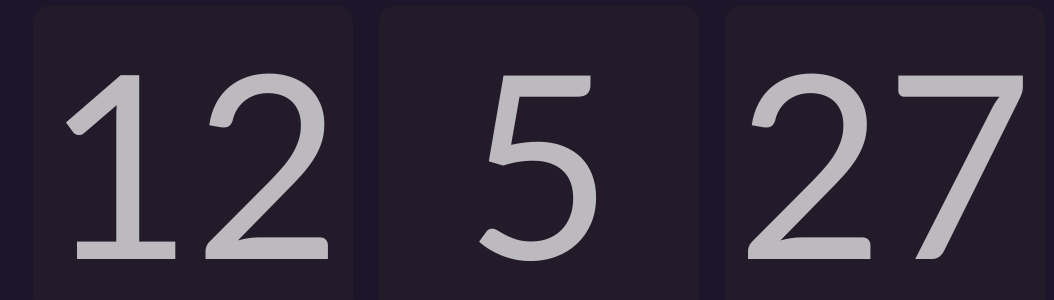
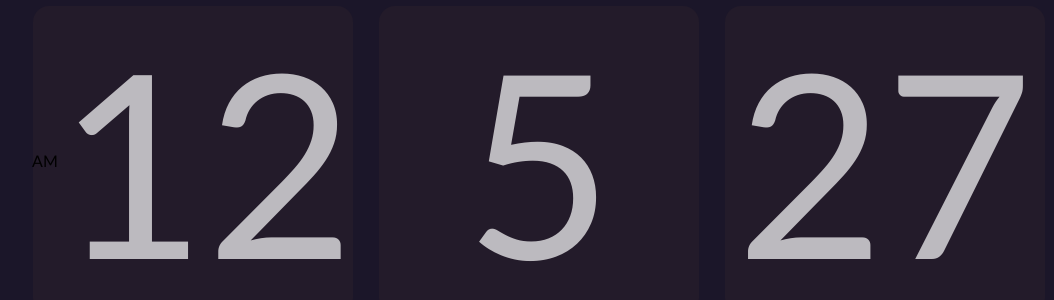
Before and after one commit to matheuslino/clock-widget, a React (Create React App) app: page / in a window 1280 px wide. Shown: the part 240-540 px from the top of the page, without its empty margins (101-1155 px from the left). Built offline with nearby package versions, Linux system fonts and the light colour scheme.

Commit message:
[fix] updated Card component

```diff
--- a/src/components/atoms/Digit/style.module.css
+++ b/src/components/atoms/Digit/style.module.css
@@ -4,6 +4,5 @@
   color: #fefefe;
   font-size: 20vw;
   font-weight: 400;
-  font-family: 'Calibri', sans-serif;
   opacity: 0.7;
 }
--- a/src/components/molecules/Card/Card.jsx
+++ b/src/components/molecules/Card/Card.jsx
@@ -1,9 +1,10 @@
 import Digit from '../../atoms/Digit/Digit'
 import styles from './style.module.css'
 
-const Card = ({ text, flagged }) => {
+const Card = ({ text, time, period }) => {
   const render = (
     <div className={styles.Card}>
+      <div className={styles.flag}>{period}</div>
       <Digit>{text?.slice(0, 1)}</Digit>
       <Digit>{text?.slice(1, 2)}</Digit>
     </div>
--- a/src/components/molecules/Card/style.module.css
+++ b/src/components/molecules/Card/style.module.css
@@ -6,5 +6,6 @@
   justify-content: center;
   width: 25vw;
   border-radius: 1em;
+  font-family: 'Calibri', sans-serif;
   background-color: var(--terciary);
 }
--- a/src/components/organisms/Clock/Clock.jsx
+++ b/src/components/organisms/Clock/Clock.jsx
@@ -1,10 +1,18 @@
+import { useEffect, useRef } from 'react'
 import Card from '../../molecules/Card/Card'
 import styles from './style.module.css'
 
 const Clock = () => {
+  const timer = useRef(null)
+
+  //   useEffect(() => {
+  //     const time = setTimeout(() => new Date(), 1000)
+  //     return () => clearTimeout(time)
+  //   }, [])
+
   const render = (
     <div className={styles.clock}>
-      <Card text='12' flagged />
+      <Card text='12' time={new Date()} period='AM' />
       <Card text='5' />
       <Card text='27' />
     </div>
```
